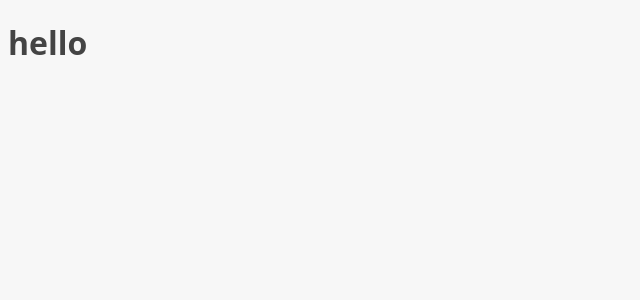
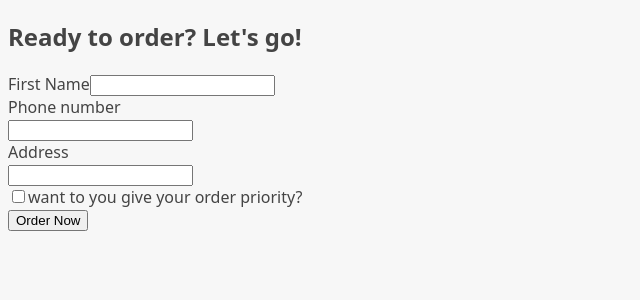
Before and after one commit to Ashiqur2279/project-pizza-hut, a React (Vite) app: page /order/new in a window 1280 px wide. Shown: the top 300 px of the page, without its empty margins (0-640 px from the left). Built offline with nearby package versions, Linux system fonts and the light colour scheme.

Commit message:
implement the react router functionality

```diff
--- a/src/App.jsx
+++ b/src/App.jsx
@@ -1,9 +1,63 @@
+import { RouterProvider, createBrowserRouter } from "react-router-dom";
+import Cart from "./features/cart/Cart";
+import CartItem from "./features/cart/CartItem";
+import CartOverview from "./features/cart/CartOverview";
+import EmptyCart from "./features/cart/EmptyCart";
+import Menu from "./features/menu/Menu";
+import MenuItem from "./features/menu/MenuItem";
+import CreateOrder from "./features/order/CreateOrder";
+import Order from "./features/order/Order";
+import CreateUser from "./features/user/CreateUser";
+import Home from "./ui/Home";
+
+const router = createBrowserRouter([
+  {
+    path: "/",
+    element: <Home />,
+  },
+  {
+    path: "/menu",
+    element: <Menu />,
+  },
+  {
+    path: "/menuItem",
+    element: <MenuItem />,
+  },
+  {
+    path: "/cart",
+    element: <Cart />,
+  },
+  {
+    path: "/cartItem",
+    element: <CartItem />,
+  },
+  {
+    path: "/cartOverview",
+    element: <CartOverview />,
+  },
+  {
+    path: "/emptyCart",
+    element: <EmptyCart />,
+  },
+  {
+    path: "/order",
+    element: <Order />,
+  },
+  {
+    path: "/order/new",
+    element: <CreateOrder />,
+  },
+  {
+    path: "/order/:orderId",
+    element: <Order />,
+  },
+  {
+    path: "/user",
+    element: <CreateUser />,
+  },
+]);
 function App() {
-  return (
-    <>
-      <h1>hello</h1>
-    </>
-  );
+  return <RouterProvider router={router} />;
 }
 
 export default App;
--- a/src/features/cart/CartItem.jsx
+++ b/src/features/cart/CartItem.jsx
@@ -1,5 +1,4 @@
-import React from "react";
-import formatCurrency from "../../utils/helpers";
+// import formatCurrency from "../../utils/helpers.js";
 
 const CartItem = ({ item }) => {
   const { pizzaId, name, quantity, totalPrice } = item;
@@ -8,9 +7,7 @@ const CartItem = ({ item }) => {
       <p>
         {quantity}&times; {name}
       </p>
-      <div>
-        <p>{formatCurrency(totalPrice)}</p>
-      </div>
+      <div>{/* <p>{formatCurrency(totalPrice)}</p> */}</div>
     </li>
   );
 };
--- a/src/features/order/OrderItem.jsx
+++ b/src/features/order/OrderItem.jsx
@@ -1,5 +1,4 @@
-import React from "react";
-import formatCurrency from "../../utils/helpers";
+// import formatCurrency from "../../utils/helpers";
 
 const OrderItem = ({ item, isLoadingIngredients, ingredients }) => {
   const { quantity, name, totalPrice } = item;
@@ -9,7 +8,7 @@ const OrderItem = ({ item, isLoadingIngredients, ingredients }) => {
         <p>
           <span>{quantity}&times;</span> {name}
         </p>
-        <p>{formatCurrency(totalPrice)}</p>
+        {/* <p>{formatCurrency(totalPrice)}</p> */}
       </div>
     </li>
   );
--- a/src/ui/Home.jsx
+++ b/src/ui/Home.jsx
@@ -1,5 +1,3 @@
-import React from "react";
-
 const Home = () => {
   return (
     <div>
```
